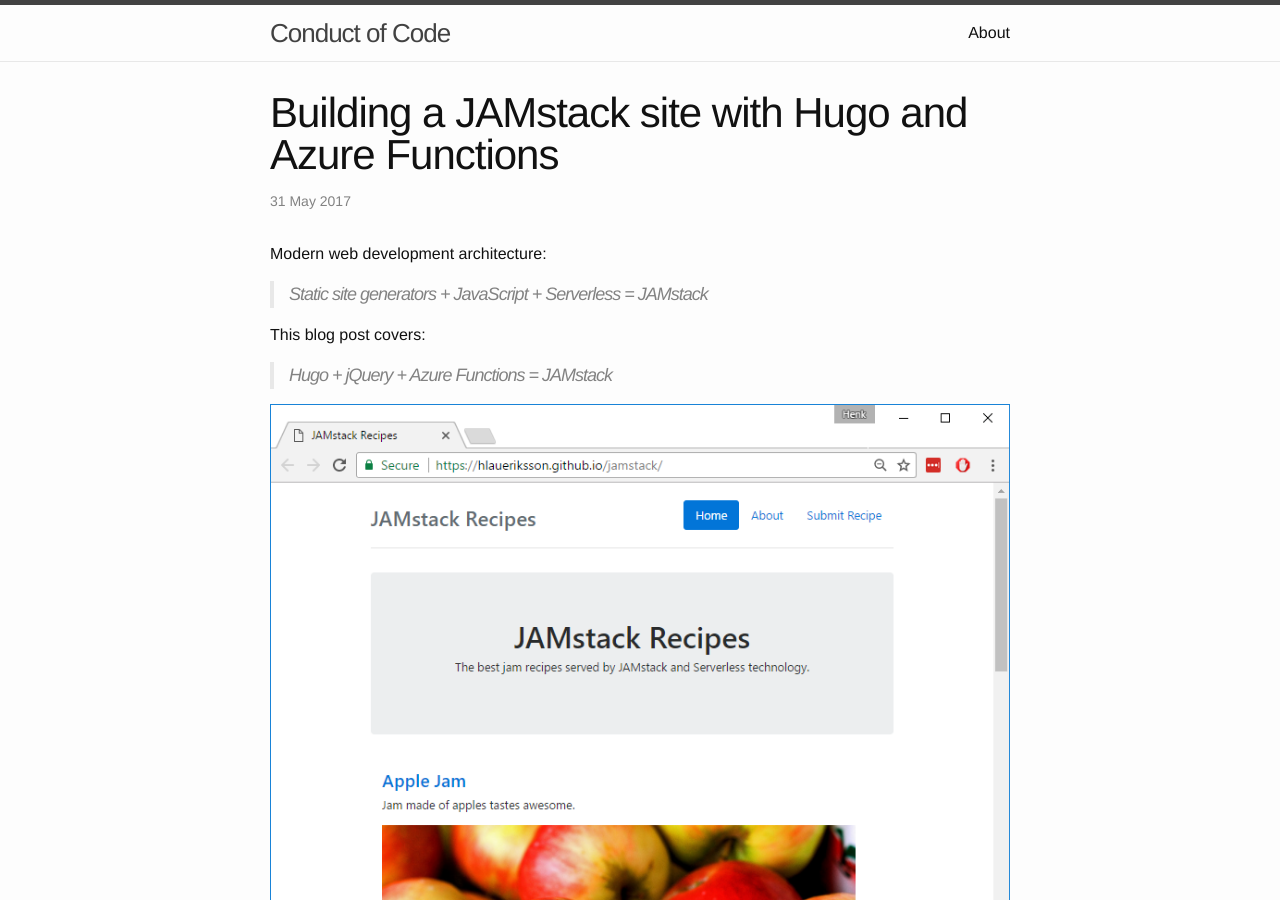
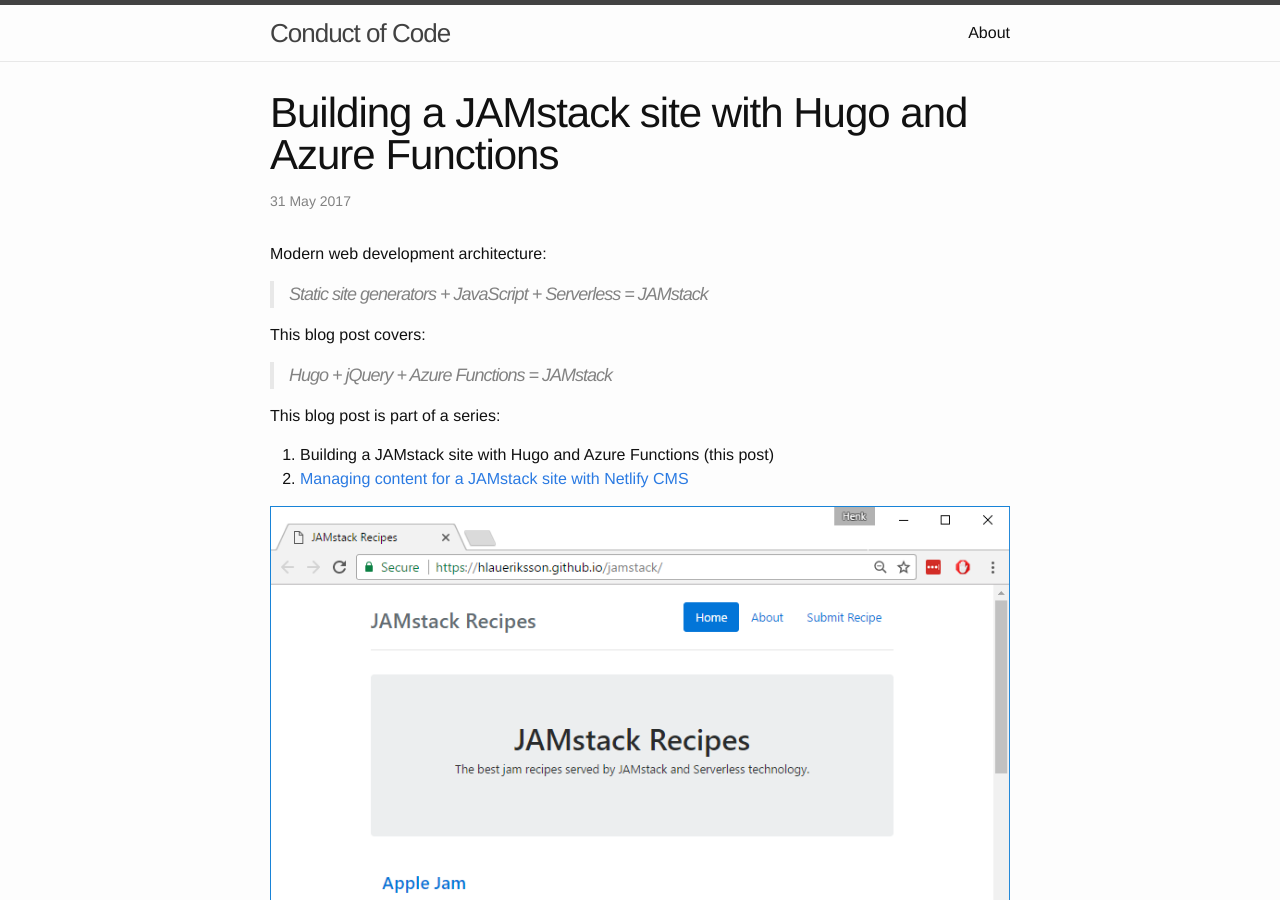
Before and after one commit to hlaueriksson/conductofcode.io, a Jekyll site: the page built from _posts/2017-05-31-building-a-jamstack-site-with-hugo-and-azure-functions.md, in a window 1280 px wide and 900 px high. Built offline with Jekyll 4.4.1, drawn with Linux system fonts in a browser that asks for light colours.

Commit message:
updated Building a JAMstack site with Hugo and Azure Functions

```diff
--- a/_posts/2017-05-31-building-a-jamstack-site-with-hugo-and-azure-functions.md
+++ b/_posts/2017-05-31-building-a-jamstack-site-with-hugo-and-azure-functions.md
@@ -18,6 +19,11 @@
 This blog post covers:
 
 > Hugo + jQuery + Azure Functions = JAMstack
+
+This blog post is part of a series:
+
+1. Building a JAMstack site with Hugo and Azure Functions (this post)
+2. [Managing content for a JAMstack site with Netlify CMS]({% post_url 2017-06-30-managing-content-for-a-jamstack-site-with-netlify-cms %})
 
 ![JAMstack Recipes](jamstack-recipes.png)
 
```
Also changed, not shown: other parts of _posts/2017-05-31-building-a-jamstack-site-with-hugo-and-azure-functions.md (+1 -0 lines).
